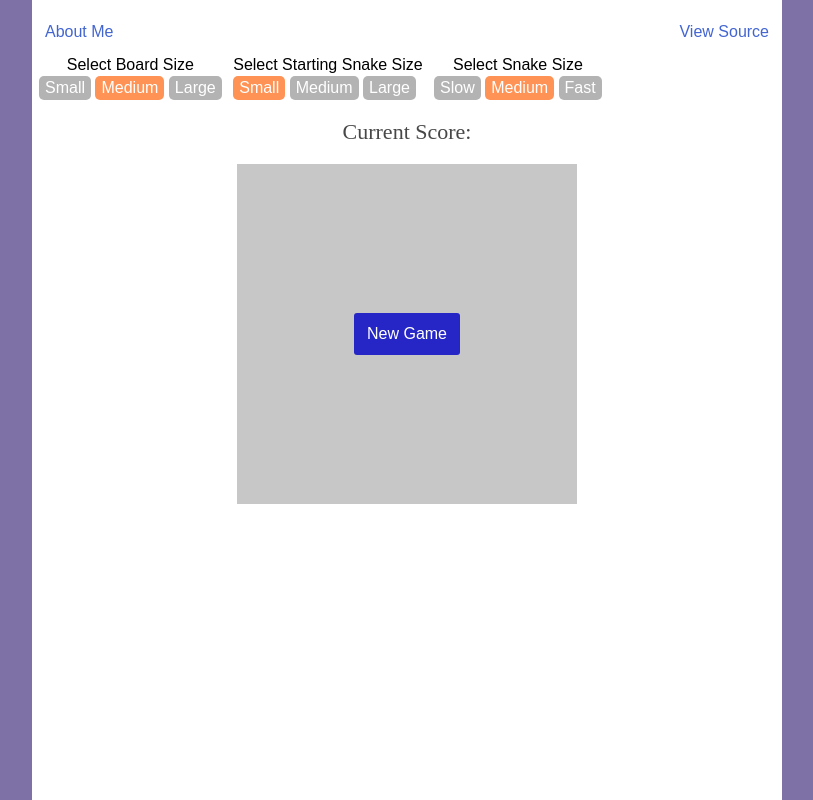
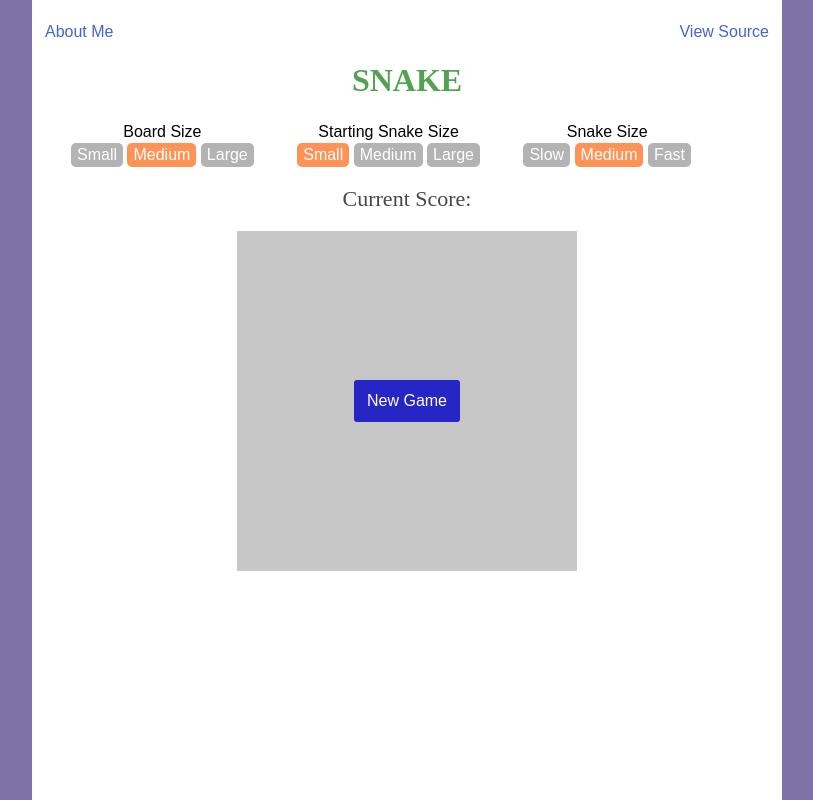
Before and after one commit to drabinowitz/snake, a website: page app/index.html in a window 1280 px wide. Shown: the whole page, without its empty margins (233-1046 px from the left). Drawn offline with Linux system fonts and the light colour scheme.

Commit message:
added styling to hud

```diff
--- a/app/game-manager.css
+++ b/app/game-manager.css
@@ -56,7 +56,7 @@
 
   display: inline-block;
 
-  margin-left: 7px;
+  margin-left: 39px;
 
 }
 
--- a/app/index.html
+++ b/app/index.html
@@ -16,17 +16,19 @@
 
     <header class="gameInfo">
 
-      <a class="header-link about-me" href="https://github.com/drabinowitz">About Me</a>
+      <a class="header-link about-me" href="https://github.com/drabinowitz" target="_blank">About Me</a>
 
-      <a class="header-link view-source" href="https://github.com/drabinowitz/snake">View Source</a>
+      <a class="header-link view-source" href="https://github.com/drabinowitz/snake" target="_blank">View Source</a>
 
     </header>
+
+    <h1 class="game-title">SNAKE</h1>
 
     <div class="game-hud">
 
       <div class="game-options board-sizer">
 
-        <p class="game-options-logo">Select Board Size</p>
+        <p class="game-options-logo">Board Size</p>
 
         <div class="game-options-buttons board-sizer-buttons">
 
@@ -42,7 +44,7 @@
 
       <div class="game-options snake-sizer">
 
-        <p class="game-options-logo">Select Starting Snake Size</p>
+        <p class="game-options-logo">Starting Snake Size</p>
 
         <div class="game-options-buttons snake-sizer-buttons">
 
@@ -58,7 +60,7 @@
 
       <div class="game-options snake-speeder">
 
-        <p class="game-options-logo">Select Snake Size</p>
+        <p class="game-options-logo">Snake Size</p>
 
         <div class="game-options-buttons snake-speeder-buttons">
 
--- a/app/navigation-bar.css
+++ b/app/navigation-bar.css
@@ -17,3 +17,13 @@ a.view-source {
   float: right;
 
 }
+
+h1.game-title {
+
+  text-align: center;
+
+  color: rgb(81, 162, 81);
+
+  font-family: serif;
+
+}
```
